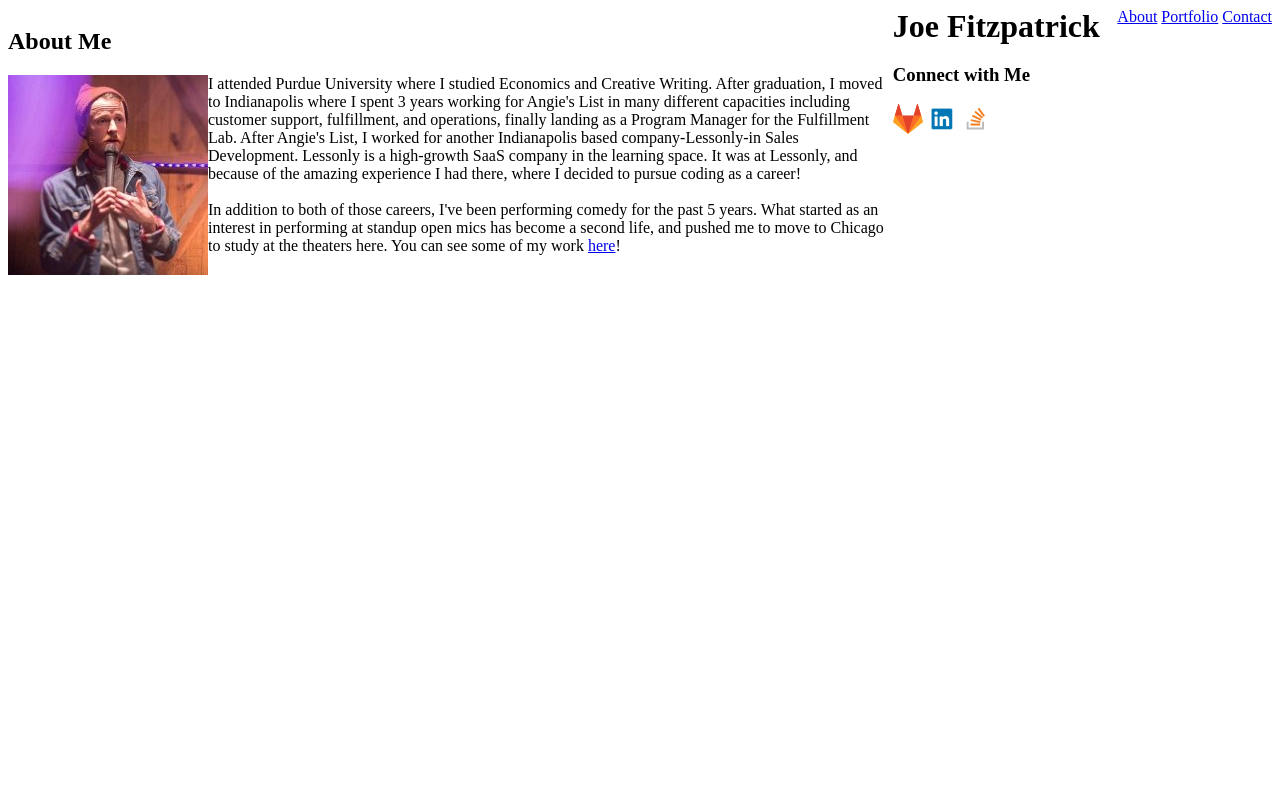
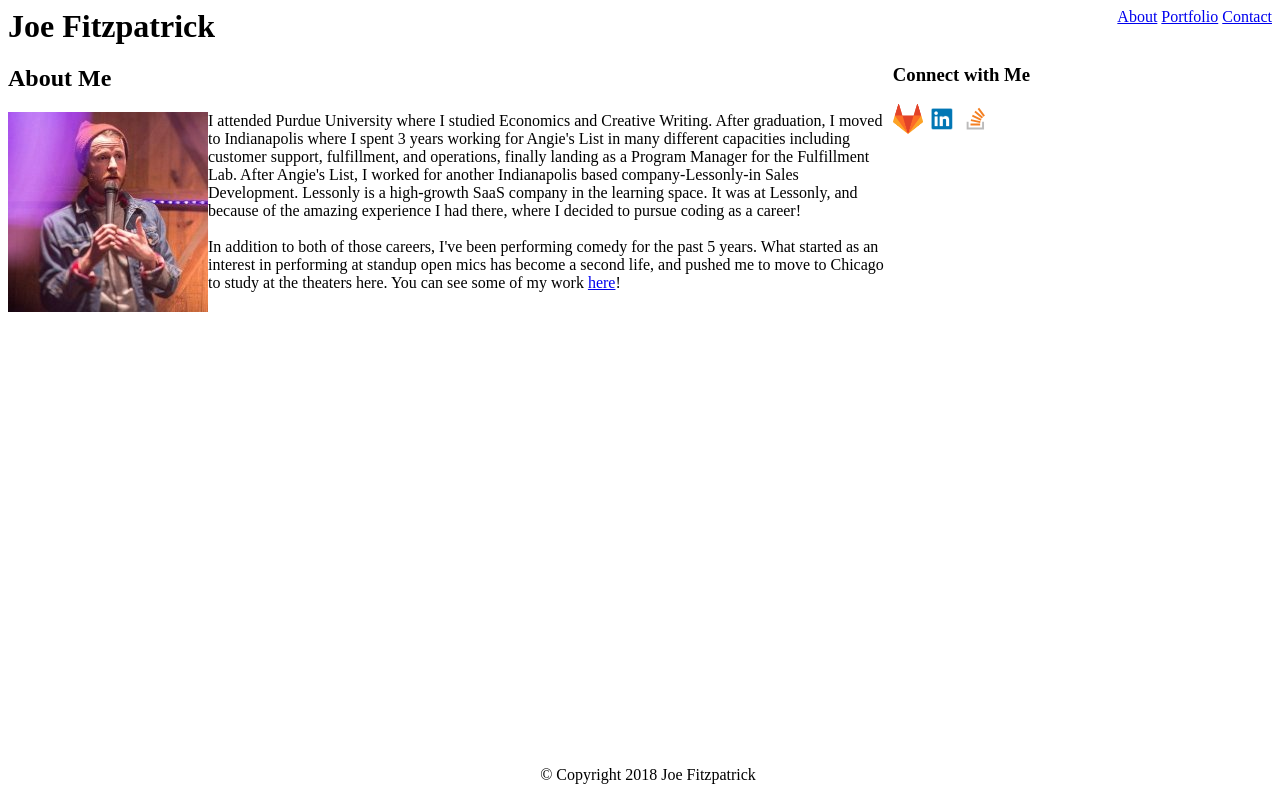
Before and after one commit to joefitz12/Basic-Portfolio, a plain HTML site: page index.html in a window 1280 px wide. Drawn offline with Linux system fonts and the light colour scheme.

Commit message:
creates and centers footer

```diff
--- a/assets/css/style.css
+++ b/assets/css/style.css
@@ -32,3 +32,14 @@ nav {
     display: inline;
     float: left;
 }
+
+header {
+
+}
+
+footer {
+    width: 100%;
+    position: absolute;
+    bottom: 0;
+    text-align: center;
+}
--- a/index.html
+++ b/index.html
@@ -9,6 +9,8 @@
 </head>
 
 <body>
+
+    <header>
     <h1>Joe Fitzpatrick</h1>
 
     <nav>
@@ -16,6 +18,7 @@
         <a href="portfolio.html">Portfolio</a>
         <a href="contact.html">Contact</a>
     </nav>
+    </header>
 
     <div class="about">
     <h2>About Me</h2>
@@ -34,5 +37,9 @@
         <img class="logo" src="assets/images/stack-overflow-logo.svg" />
     </div>
 
+    <footer>
+        <p>&copy Copyright 2018 Joe Fitzpatrick</p>
+    </footer>
+
 </body>
 </html>
```
